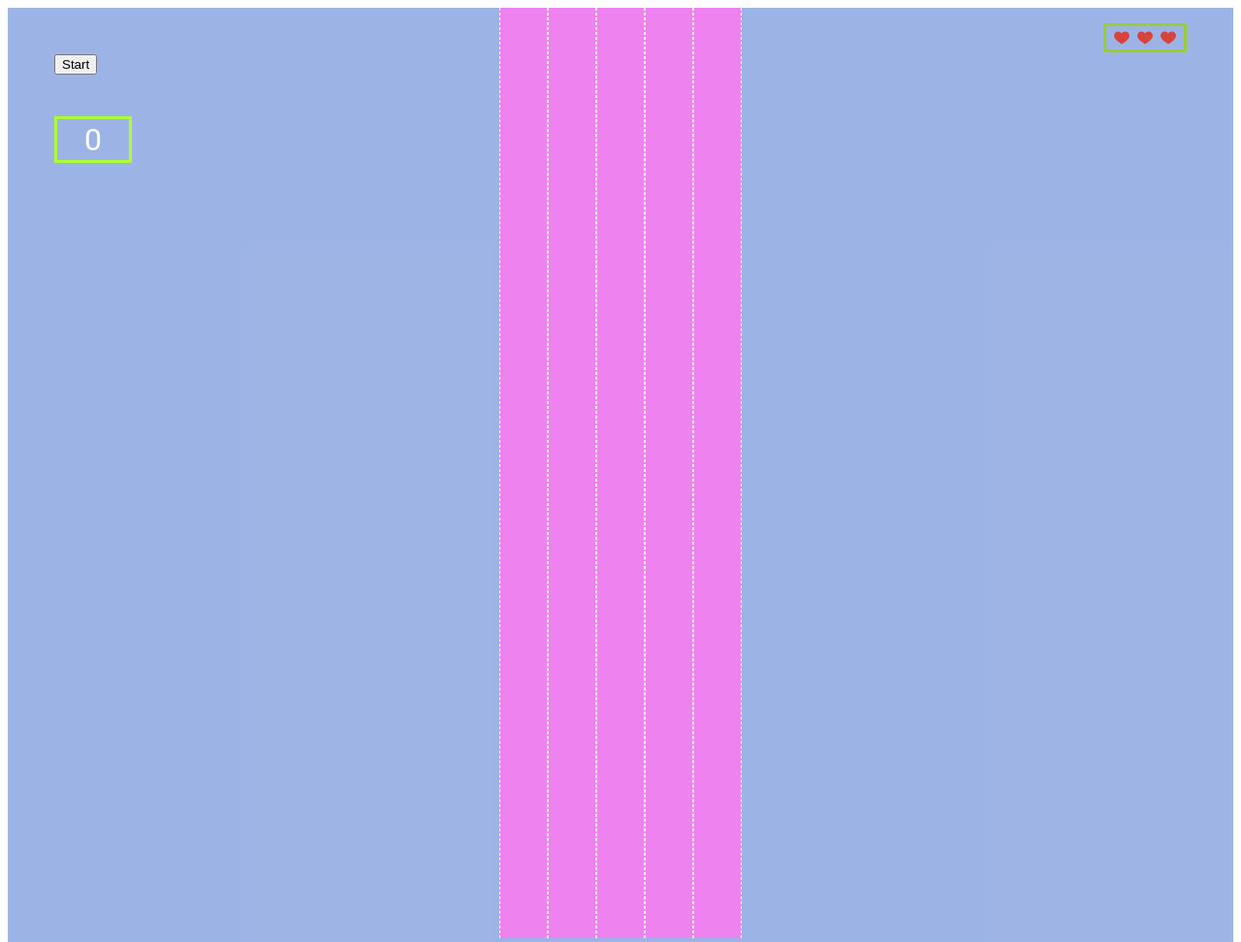
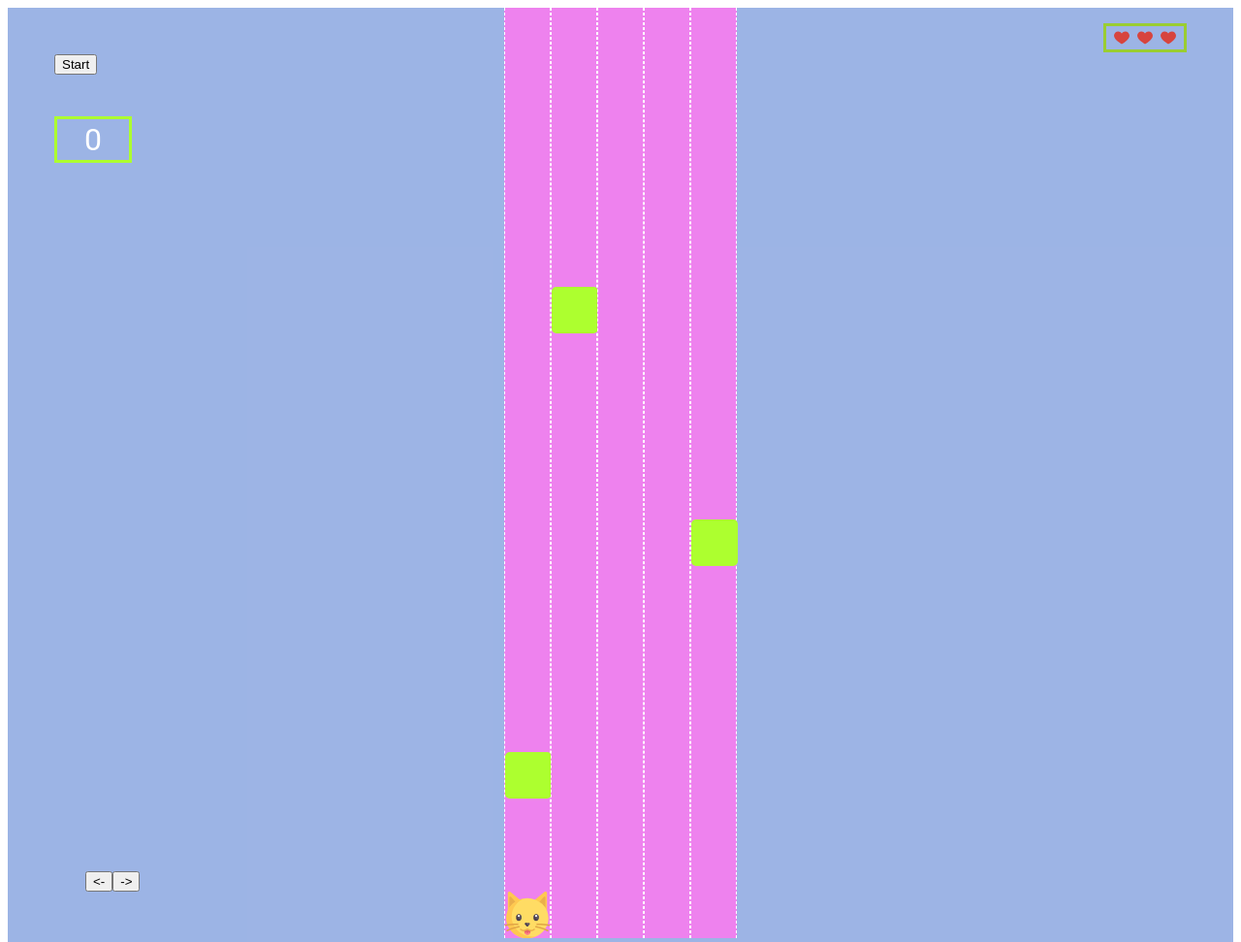
Before and after one commit to Namir7/react-game, a React app in the folder app/: page / in a window 1280 px wide. Shown: the top 972 px of the page at 97% size. Built offline with nearby package versions, Linux system fonts and the light colour scheme.

Commit message:
feat: added Runner component and motion functionality for id, made refactoring
components refactoring and added Runner component with motion functionality in Game Component

```diff
--- a/app/public/index.html
+++ b/app/public/index.html
@@ -24,7 +24,7 @@
       work correctly both with client-side routing and a non-root public URL.
       Learn how to configure a non-root public URL by running `npm run build`.
     -->
-    <title>React App</title>
+    <title>React game</title>
   </head>
   <body>
     <noscript>You need to enable JavaScript to run this app.</noscript>
--- /dev/null
+++ b/app/src/components/Footer.js
@@ -0,0 +1,5 @@
+import React from "react";
+
+export function Footer() {
+    return <footer className="footer">footer</footer>;
+  }
--- /dev/null
+++ b/app/src/components/Game.js
@@ -0,0 +1,69 @@
+import React from "react";
+
+import { GameField } from "./GameField.js";
+import { LifesIndicator } from "./LifesIndicator.js";
+import { ScoreIndicator } from "./ScoreIndicator.js";
+
+export class Game extends React.Component {
+  constructor() {
+    super();
+    this.state = {
+      runnerPosition: 0,
+    };
+
+    // const MSize = `3rem`;
+    // const sizeCoef = parseFloat(MSize);
+    // const motionStep = `0.1M`;
+
+    this.motionStep = `0.1M`;
+
+    this.handleClickStart = this.handleClickStart.bind(this);
+    this.handleClickRight = this.handleClickRight.bind(this);
+    this.handleClickLeft = this.handleClickLeft.bind(this);
+  }
+
+  handleClickStart() {
+    console.log("start game");
+  }
+
+  handleClickRight() {
+    this.setState({
+      runnerPosition: this.state.runnerPosition + parseFloat(this.motionStep),
+    });
+  }
+
+  handleClickLeft() {
+    this.setState({
+      runnerPosition: this.state.runnerPosition - parseFloat(this.motionStep),
+    });
+  }
+
+  render() {
+    return (
+      <div className="game">
+        <button
+          onClick={this.handleClickStart}
+          style={{
+            position: "absolute",
+            top: "3rem",
+            left: "3rem",
+          }}
+        >
+          Start
+        </button>
+        {/* TODO */}
+        <div className="motion-buttons">
+          <button className="motion-left" onClick={this.handleClickLeft}>
+            {"<-"}
+          </button>
+          <button className="motion-right" onClick={this.handleClickRight}>
+            {"->"}
+          </button>
+        </div>
+        <GameField runnerPosition={this.state.runnerPosition} />
+        <LifesIndicator />
+        <ScoreIndicator />
+      </div>
+    );
+  }
+}
--- /dev/null
+++ b/app/src/components/GameField.js
@@ -0,0 +1,125 @@
+import React from "react";
+
+function generateGameField(prevGameField, numberOfPaths, step) {
+  return prevGameField;
+}
+
+class Cell extends React.Component {
+  render() {
+    const MSize = this.props.MSize;
+    const sizeCoef = parseInt(MSize);
+
+    const style = {
+      height: `${1 * sizeCoef}rem`,
+      width: `${parseInt(this.props.pathSize.width) * sizeCoef}rem`,
+    };
+
+    return (
+      <div
+        className={`cell${this.props.isObstacle ? " cell-obstacle" : ""}`}
+        style={style}
+      ></div>
+    );
+  }
+}
+
+class Path extends React.Component {
+  render() {
+    const MSize = this.props.MSize;
+    const pathSize = this.props.pathSize;
+    const sizeCoef = parseFloat(MSize);
+
+    const style = {
+      width: `${parseInt(pathSize.width) * sizeCoef}rem`,
+      height: `${parseInt(pathSize.height) * sizeCoef}rem`,
+    };
+
+    const cellsInPath = this.props.cellsInPath.map((cellValue, index) => {
+      return (
+        <Cell
+          key={index}
+          isObstacle={cellValue}
+          pathSize={pathSize}
+          MSize={MSize}
+        />
+      );
+    });
+
+    return (
+      <div className="path" style={style}>
+        {cellsInPath}
+      </div>
+    );
+  }
+}
+
+class Runner extends React.Component {
+  constructor(props) {
+    super(props);
+  }
+
+  goRight() {}
+
+  render() {
+    const MSize = this.props.MSize;
+    const sizeCoef = parseFloat(MSize);
+    const runnerSize = {
+      width: `1M`,
+      height: `1M`,
+    };
+
+
+    const positionLeft = this.props.runnerPosition;
+
+    const style = {
+      width: `${parseInt(runnerSize.width) * sizeCoef}rem`,
+      height: `${parseInt(runnerSize.height) * sizeCoef}rem`,
+      left: `${positionLeft}rem`
+    };
+    return <div className="runner" style={style}></div>;
+  }
+}
+
+class GameField extends React.Component {
+  render() {
+    const MSize = `3rem`;
+    const numberOfPaths = 5;
+    const pathSize = {
+      width: `1M`,
+      height: `20M`,
+    };
+    const step = `5M`;
+
+    //TODO
+    let emptyGameField = new Array(numberOfPaths);
+    for (let i = 0; i < numberOfPaths; i++) {
+      emptyGameField[i] = new Array(parseInt(pathSize.height)).fill(false);
+    }
+
+    const gameField = generateGameField(emptyGameField, numberOfPaths, step);
+    gameField[0][3] = true;
+    gameField[1][13] = true;
+    gameField[4][8] = true;
+
+    let paths = [];
+    for (let i = 0; i < numberOfPaths; i++) {
+      paths.push(
+        <Path
+          key={i}
+          pathSize={pathSize}
+          cellsInPath={gameField[i]}
+          MSize={MSize}
+        />
+      );
+    }
+
+    return (
+      <div className="game-field">
+        {paths}
+        <Runner MSize={MSize} runnerPosition={this.props.runnerPosition}/>
+      </div>
+    );
+  }
+}
+
+export { GameField };
--- /dev/null
+++ b/app/src/components/LifesIndicator.js
@@ -0,0 +1,13 @@
+import React from "react";
+
+export class LifesIndicator extends React.Component {
+    render() {
+      const numberOfLifes = 3;
+      const lifes = [];
+      for (let i = 0; i < numberOfLifes; i++) {
+        lifes.push(<div key={i} className="life-icon"></div>);
+      }
+
+      return <div className="lifes-indicator">{lifes}</div>;
+    }
+  }
--- /dev/null
+++ b/app/src/components/ScoreIndicator.js
@@ -0,0 +1,12 @@
+import React from "react";
+
+export class ScoreIndicator extends React.Component {
+    render() {
+      const value = 0;
+      return (
+        <div className="score-indicator">
+          <p>{value}</p>
+        </div>
+      );
+    }
+  }
--- a/app/src/index.js
+++ b/app/src/index.js
@@ -2,139 +2,9 @@ import React from "react";
 import ReactDOM from "react-dom";
 import "./style.css";
 
-//module M is an unit of size;
-//1 module = 3 rem;
-const MSize = `3rem`;
 
-function generateGameField(prevGameField, numberOfPaths, step) {
-  return prevGameField;
-}
-
-class Cell extends React.Component {
-  render() {
-    const sizeCoef = parseInt(MSize);
-
-    const isObstacle = this.props.isObstacle;
-    const style = {
-      height: `${1 * sizeCoef}rem`,
-      width: `${parseInt(this.props.size.width) * sizeCoef}rem`,
-    };
-
-    return (
-      <div
-        className={`cell${isObstacle ? " cell-obstacle" : ""}`}
-        style={style}
-      ></div>
-    );
-  }
-}
-
-class Path extends React.Component {
-  render() {
-    const size = this.props.size;
-    const sizeCoef = parseFloat(MSize);
-
-    const style = {
-      width: `${parseInt(size.width) * sizeCoef}rem`,
-      height: `${parseInt(size.height) * sizeCoef}rem`,
-    };
-
-    const cellsInPath = this.props.cellsInPath.map((cellValue, index) => {
-      return <Cell key={index} isObstacle={cellValue} size={size} />;
-    });
-
-    return (
-      <div className="path" style={style}>
-        {cellsInPath}
-      </div>
-    );
-  }
-}
-
-class GameField extends React.Component {
-  render() {
-    const numberOfPaths = 5;
-    const pathSize = {
-      width: `1M`,
-      height: `20M`,
-    };
-
-    //TODO
-    let emptyGameField = new Array(numberOfPaths);
-    for (let i = 0; i < numberOfPaths; i++) {
-      emptyGameField[i] = new Array(parseInt(pathSize.height)).fill(false);
-    }
-
-    const gameField = generateGameField(emptyGameField, numberOfPaths, `5M`);
-
-    let paths = [];
-    for (let i = 0; i < numberOfPaths; i++) {
-      paths.push(<Path key={i} size={pathSize} cellsInPath={gameField[i]} />);
-    }
-
-    return <div className="game-field">{paths}</div>;
-  }
-}
-
-class LifesIndicator extends React.Component {
-  render() {
-    const numberOfLifes = 3;
-    const lifes = [];
-    for (let i = 0; i < numberOfLifes; i++) {
-      lifes.push(<div key={i} className="life-icon"></div>);
-    }
-
-    return <div className="life-indicator">{lifes}</div>;
-  }
-}
-
-class ScoreIndicator extends React.Component {
-  render() {
-    const value = 0;
-    return (
-      <div className="score-indicator">
-        <p>{value}</p>
-      </div>
-    );
-  }
-}
-
-class Game extends React.Component {
-  constructor() {
-    super();
-    this.state = {};
-
-    this.handleClick = this.handleClick.bind(this);
-  }
-
-  handleClick() {
-    console.log("start game");
-  }
-
-  render() {
-    return (
-      <div className="game">
-        <button
-          onClick={this.handleClick}
-          style={{
-            position: "absolute",
-            top: "3rem",
-            left: "3rem",
-          }}
-        >
-          Start
-        </button>
-        <GameField />
-        <LifesIndicator />
-        <ScoreIndicator />
-      </div>
-    );
-  }
-}
-
-function Footer() {
-  return <footer className="footer">footer</footer>;
-}
+import { Game } from "./components/Game.js";
+import { Footer } from "./components/Footer.js";
 
 function App() {
   return (
--- a/app/src/style.css
+++ b/app/src/style.css
@@ -14,7 +14,7 @@
 }
 
 /* lifes indicator */
-.life-indicator {
+.lifes-indicator {
   width: 5rem;
   height: 1.5rem;
 
@@ -73,11 +73,24 @@
 
   display: flex;
   flex-direction: row;
+
+  position: relative;
+}
+
+.runner {
+  position: absolute;
+  bottom: 0;
+
+  background-image: url("svg/cat.svg");
+  background-size: cover;
+  background-repeat: no-repeat;
 }
 
 .path {
   display: flex;
   flex-direction: column-reverse;
+
+  box-sizing: border-box;
 
   background-color: rgb(238, 130, 238, 1);
   border-left: 1px dashed white;
@@ -101,3 +114,11 @@
 
   background-color: slategray;
 }
+
+/*  */
+
+.motion-buttons{
+  position: absolute;
+  bottom: 3rem;
+  left: 5rem;
+}
```
